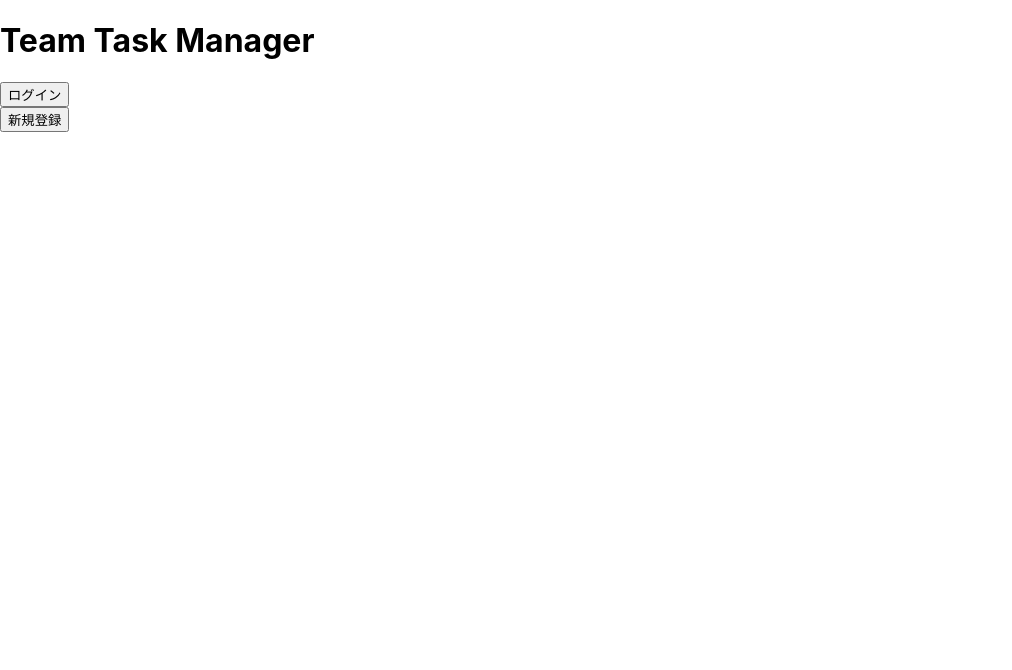
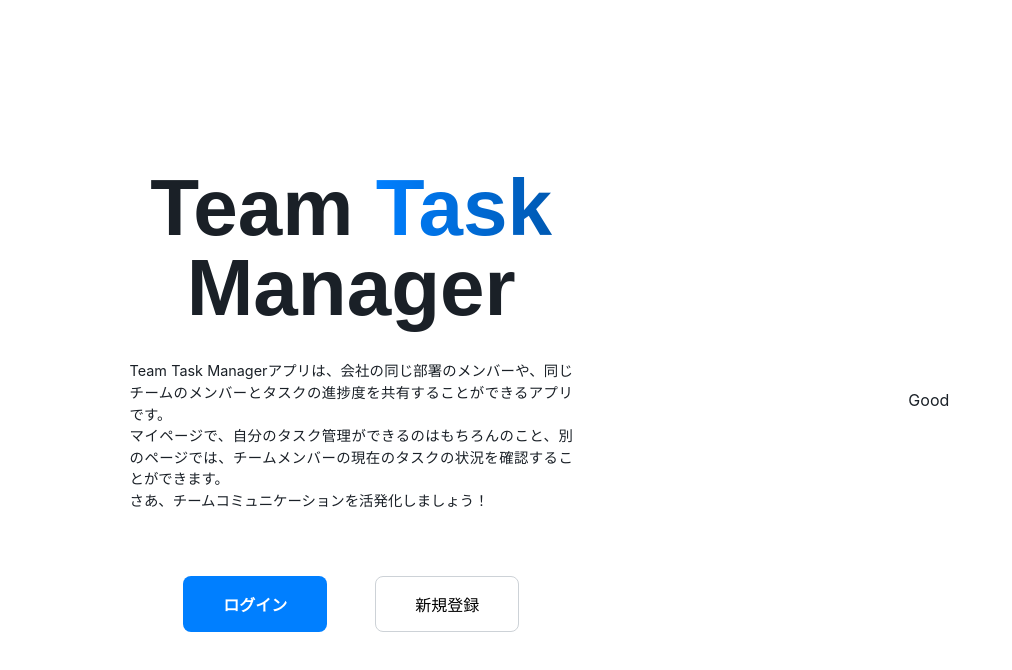
Before and after one commit to Maho-Miyazawa/team-task-manager, a React (Create React App) app: page / in a window 1280 px wide. Shown: the top 670 px of the page, without its empty margins (0-1012 px from the left). Built offline with nearby package versions, Linux system fonts and the light colour scheme; no server answers.

Commit message:
fix: トップページにCSSを適用(#70)

```diff
--- a/src/App.css
+++ b/src/App.css
@@ -1,13 +1,87 @@
-.wrapper {
-  /* padding: 1rem 0 0 1rem; */
+body {
+  margin: 0;
+  color: #1a2027;
+  font-size: 1rem;
+  line-height: 1.5;
+  letter-spacing: 0;
+  font-weight: 400;
+  background-color: #fff;
 }
 
-/* .main {
+button {
+  border: none;
+  cursor: pointer;
+}
+
+.top-page-wrapper {
+  display: flex;
+  align-items: center;
+  height: 100vh;
+}
+
+.top-title-container {
+  display: grid;
+  grid-template-columns: 1fr 1fr;
+  gap: 5rem;
+  text-align: center;
+  align-items: center;
+  margin: 0 8%;
+}
+
+.top-title {
+  font-size: 5rem;
+  font-family: Arial, Helvetica, sans-serif;
+  line-height: 1;
+  margin: 0;
+}
+
+.top-title-decoration {
+  background: linear-gradient(to right, #007fff, #0059b2);
+  -webkit-background-clip: text;
+  -webkit-text-fill-color: transparent;
+}
+
+.top-title-description {
+  text-align: justify;
+  font-size: 0.9rem;
+  padding: 0 1.7rem;
+  margin: 2rem 0 4rem 0;
+}
+
+.top-page-login-signup-area {
   display: flex;
   flex-direction: row;
   flex-wrap: wrap;
-  gap: 5rem;
-} */
+  justify-content: center;
+  gap: 3rem;
+}
+
+.login-button {
+  background: #007fff;
+  color: white;
+  font-size: 1rem;
+  width: 9rem;
+  height: 3.5rem;
+  border-radius: 0.5rem;
+  font-weight: bold;
+}
+
+.login-button:hover {
+  background: #0059b2;
+}
+
+.signup-button {
+  font-size: 1rem;
+  width: 9rem;
+  height: 3.5rem;
+  border-radius: 0.5rem;
+  border: 0.12rem solid #cdd2d7;
+  background: white;
+}
+
+.signup-button:hover {
+  background: #eef1f4;
+}
 
 .header {
   background: lightblue;
--- a/src/App.js
+++ b/src/App.js
@@ -8,7 +8,6 @@ import MemberTasks from "./components/MemberTasks";
 
 function App() {
   return (
-    <div className="wrapper">
     <Routes>
       <Route path="/" element={<Home />} />
       <Route path="signup" element={<Signup />} />
@@ -16,7 +15,6 @@ function App() {
       <Route path="member" element={<Member />} />
       <Route path="member/tasks" element={<MemberTasks />} />
     </Routes>
-    </div>
   );
 }
 
--- a/src/components/Home.js
+++ b/src/components/Home.js
@@ -8,10 +8,29 @@ function Home() {
   };
 
   return (
-    <div>
-      <h1>Team Task Manager</h1>
-      <LoginButton />
-      <button onClick={signup}>新規登録</button>
+    <div className="top-page-wrapper">
+      <div className="top-title-container">
+        <div>
+          <h1 className="top-title">
+            Team <span className="top-title-decoration">Task</span> Manager
+          </h1>
+          <p className="top-title-description">
+            Team Task
+            Managerアプリは、会社の同じ部署のメンバーや、同じチームのメンバーとタスクの進捗度を共有することができるアプリです。
+            <br />
+            マイページで、自分のタスク管理ができるのはもちろんのこと、別のページでは、チームメンバーの現在のタスクの状況を確認することができます。
+            <br />
+            さあ、チームコミュニケーションを活発化しましょう！
+          </p>
+          <div className="top-page-login-signup-area">
+            <LoginButton />
+            <button className="signup-button" onClick={signup}>
+              新規登録
+            </button>
+          </div>
+        </div>
+        <div>Good</div>
+      </div>
     </div>
   );
 }
--- a/src/components/LoginButton.js
+++ b/src/components/LoginButton.js
@@ -6,9 +6,9 @@ const LoginButton = () => {
   const loginButtonClick = () => loginWithRedirect();
 
   return (
-    <div>
-      <button onClick={loginButtonClick}>ログイン</button>
-    </div>
+    <button className="login-button" onClick={loginButtonClick}>
+      ログイン
+    </button>
   );
 };
 
```
Lines whose indentation alone changed are shown as unchanged.
